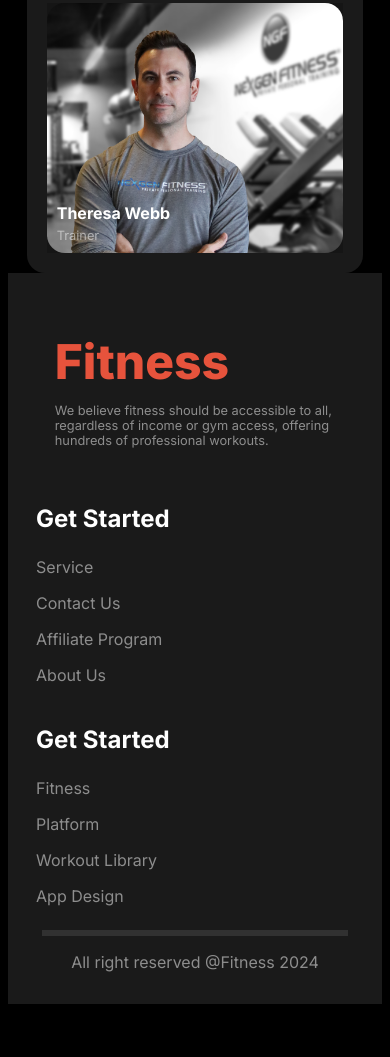
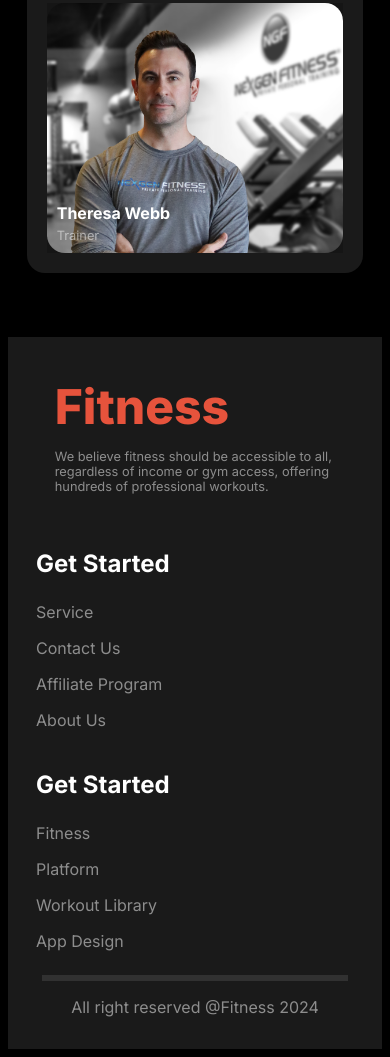
Before and after one commit to Sanim1951/Assignment-2-versatile-ui, a plain HTML site: page index.html in a window 390 px wide. Shown: the part 5098-6155 px from the top of the page. Before the commit the page ends 6110 px from the top, so only its background shows below. Drawn offline with Linux system fonts and the light colour scheme; a web font is replaced by a local one.

Commit message:
added responsive footer

```diff
--- a/styles/versatile-ui.css
+++ b/styles/versatile-ui.css
@@ -368,11 +368,14 @@ form {
   text-align: left;
   margin: 5%;
   margin-left: 10%;
+  margin-top: 0;
+
 }
 .footer-title {
   color: rgb(230, 83, 60);
   font-weight: 800;
   font-size: 3rem;
+
   margin-bottom: 0.5rem;
 }
 .footer-description {
@@ -407,28 +410,6 @@ hr {
   color: rgba(255, 255, 255, 0.5);
   padding-bottom: 1rem;
 }
-
-
-
-
-
-
-
-
-
-
-
-
-
-
-
-
-
-
-
-
-
-
 
 
 /* responsive for mobile devices */
@@ -514,4 +495,7 @@ hr {
       .footer-section-2 {
           width: 80%;
       }
+      .footer{
+        margin-top: 4rem;
+      }
 }
```
